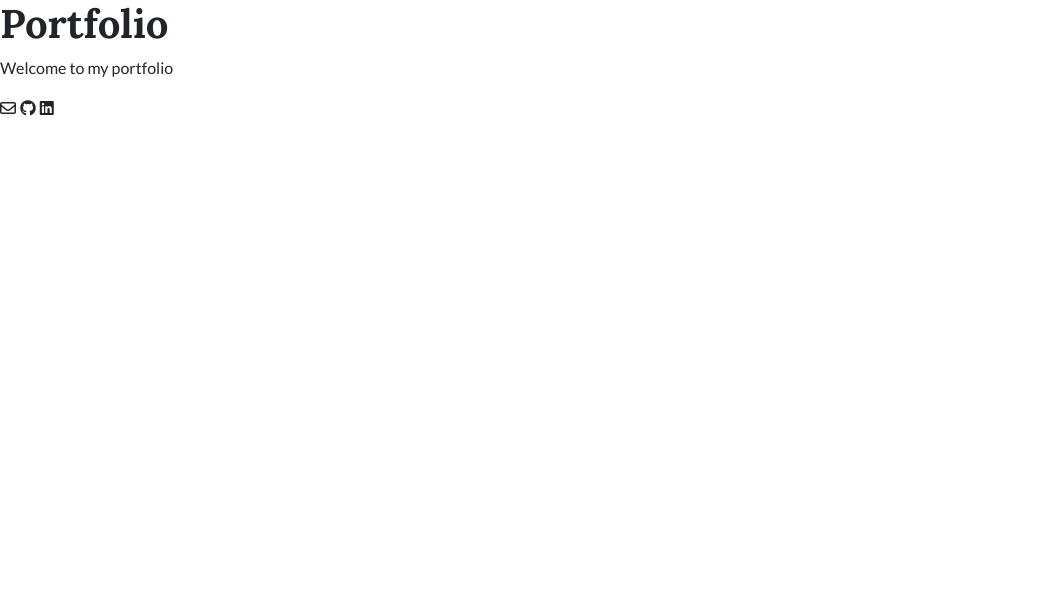
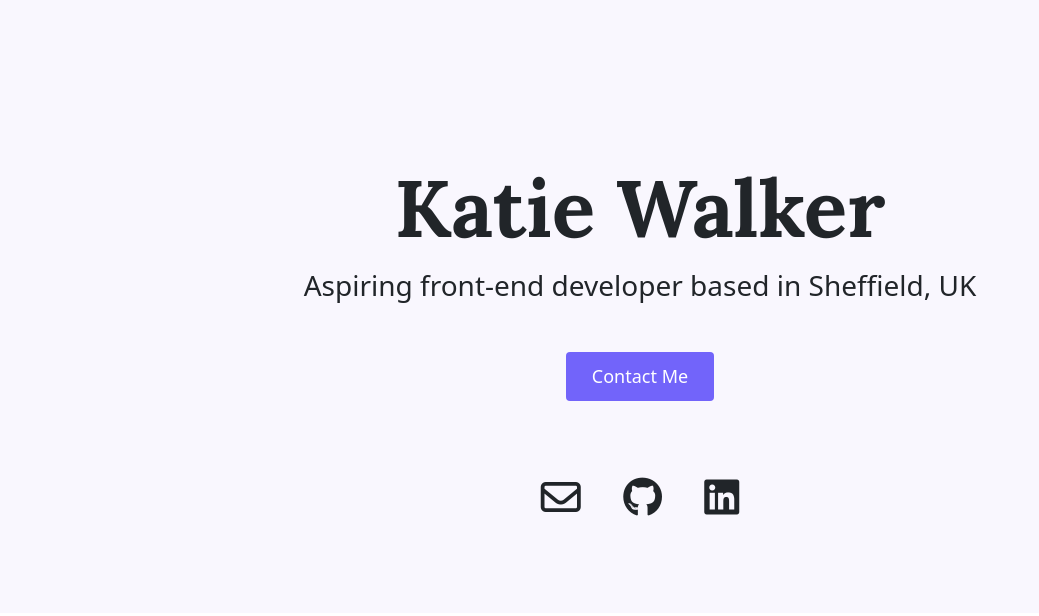
Before and after one commit to katiewalker126/portfolio-project, a plain HTML site: page index.html in a window 1280 px wide. Shown: the whole page, without its empty margins (0-1039 px from the left). Drawn offline with nearby package versions, Linux system fonts and the light colour scheme.

Commit message:
Created and styled homepage hero

```diff
--- a/index.html
+++ b/index.html
@@ -29,10 +29,15 @@
     ></script>
   </head>
   <body>
-    <h1>Portfolio</h1>
-    <p>Welcome to my portfolio</p>
-    <i class="far fa-envelope"></i>
-    <i class="fab fa-github"></i>
-    <i class="fab fa-linkedin"></i>
+    <div class="hero">
+      <h1>Katie Walker</h1>
+      <p>Aspiring front-end developer based in Sheffield, UK</p>
+      <a href="#" class="btn btn-branding">Contact Me</a>
+      <div class="social-icons">
+        <i class="far fa-envelope p-3"></i>
+        <i class="fab fa-github p-3"></i>
+        <i class="fab fa-linkedin p-3"></i>
+      </div>
+    </div>
   </body>
 </html>
--- a/src/styles.css
+++ b/src/styles.css
@@ -1,7 +1,46 @@
-h1 {
-  font-family: "Lora", serif;
+:root {
+  --primary-color: #f9f7fe;
+  --secondary-color: #7264fa;
+  --alternative-color: #5685b5;
+  --heading-font-family: "Lora", serif;
+  --deafult-font-family: "Lato", sans-serif;
 }
 
-p {
-  font-family: "Lato", sans-serif;
+.hero {
+  background-color: var(--primary-color);
+  text-align: center;
+  padding: 160px 20px 80px 20px;
 }
+
+.hero h1 {
+  font-family: var(--heading-font-family);
+  font-size: 80px;
+}
+
+.hero p {
+  font-family: var(--default-font-family);
+  font-size: 28px;
+}
+
+.btn-branding {
+  background-color: var(--secondary-color);
+  color: white;
+  font-size: 18px;
+  font-weight: 450;
+  padding: 10px 25px;
+  margin: 30px 0;
+  border-radius: 4px;
+}
+
+.btn-branding:hover {
+  background-color: white;
+  color: var(--secondary-color);
+  border: 1px solid var(--secondary-color);
+  transition: all 200ms ease-in-out;
+}
+
+.social-icons {
+  text-align: center;
+  font-size: 40px;
+  margin-top: 30px;
+}
```
